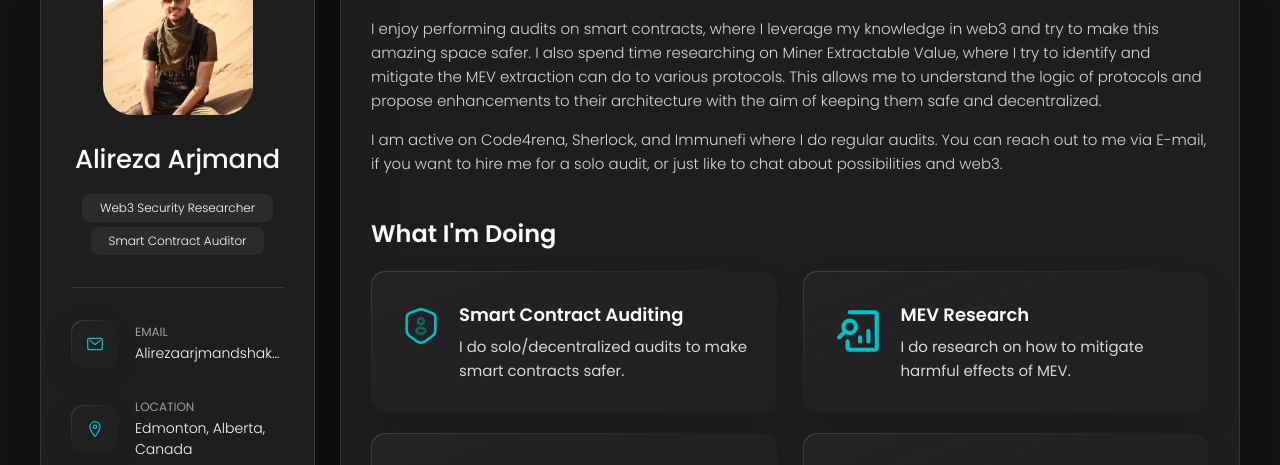
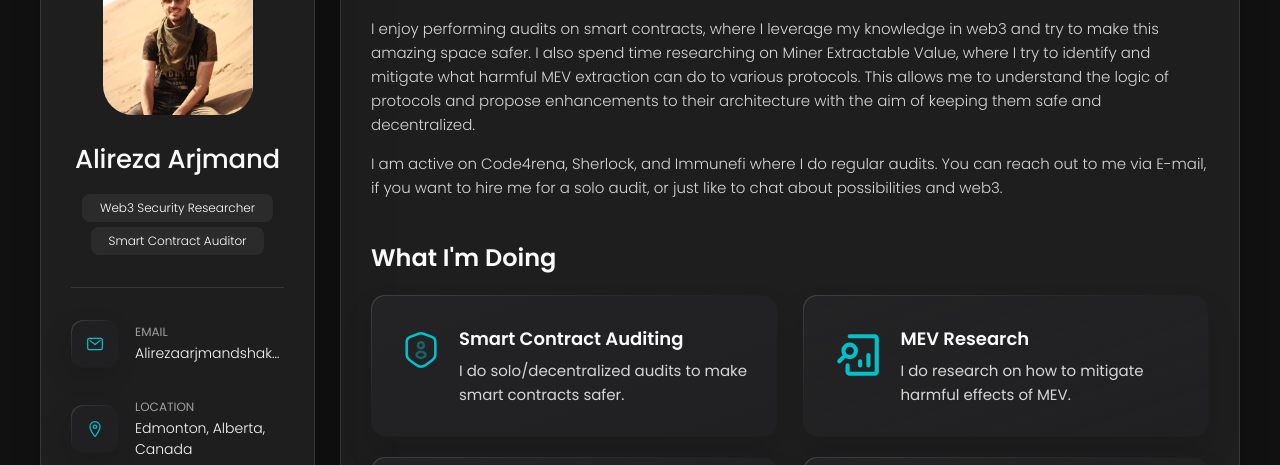
Before and after one commit to Allarious/allarious.github.io, a plain HTML site: page index.html in a window 1280 px wide. Shown: the part 162-627 px from the top of the page. Drawn offline with nearby package versions, Linux system fonts and the light colour scheme.

Commit message:
Update index.html

```diff
--- a/index.html
+++ b/index.html
@@ -212,7 +212,7 @@
         <section class="about-text">
           <p>
             I enjoy performing audits on smart contracts, where I leverage my knowledge in web3 and try to make this amazing space safer.
-            I also spend time researching on Miner Extractable Value, where I try to identify and mitigate the MEV extraction can do to various protocols.
+            I also spend time researching on Miner Extractable Value, where I try to identify and mitigate what harmful MEV extraction can do to various protocols.
             This allows me to understand the logic of protocols and propose enhancements to their architecture with the aim of keeping them safe and decentralized.
           </p>
 
```
